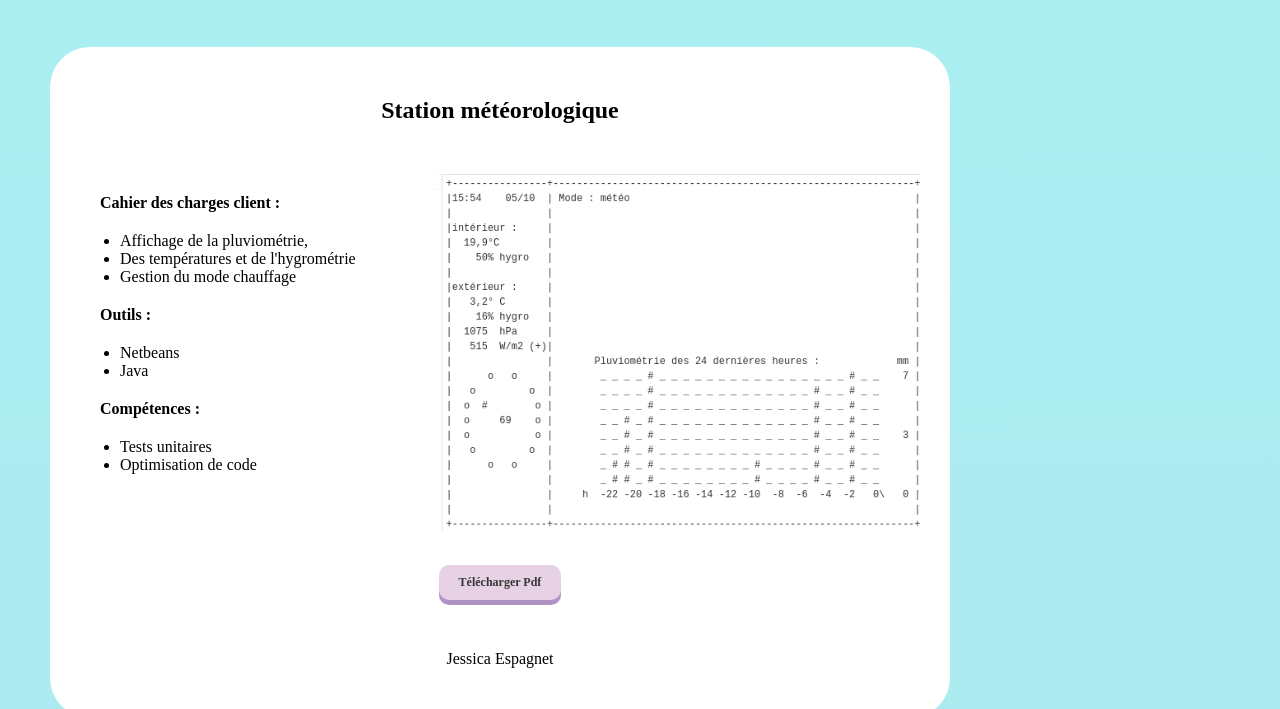
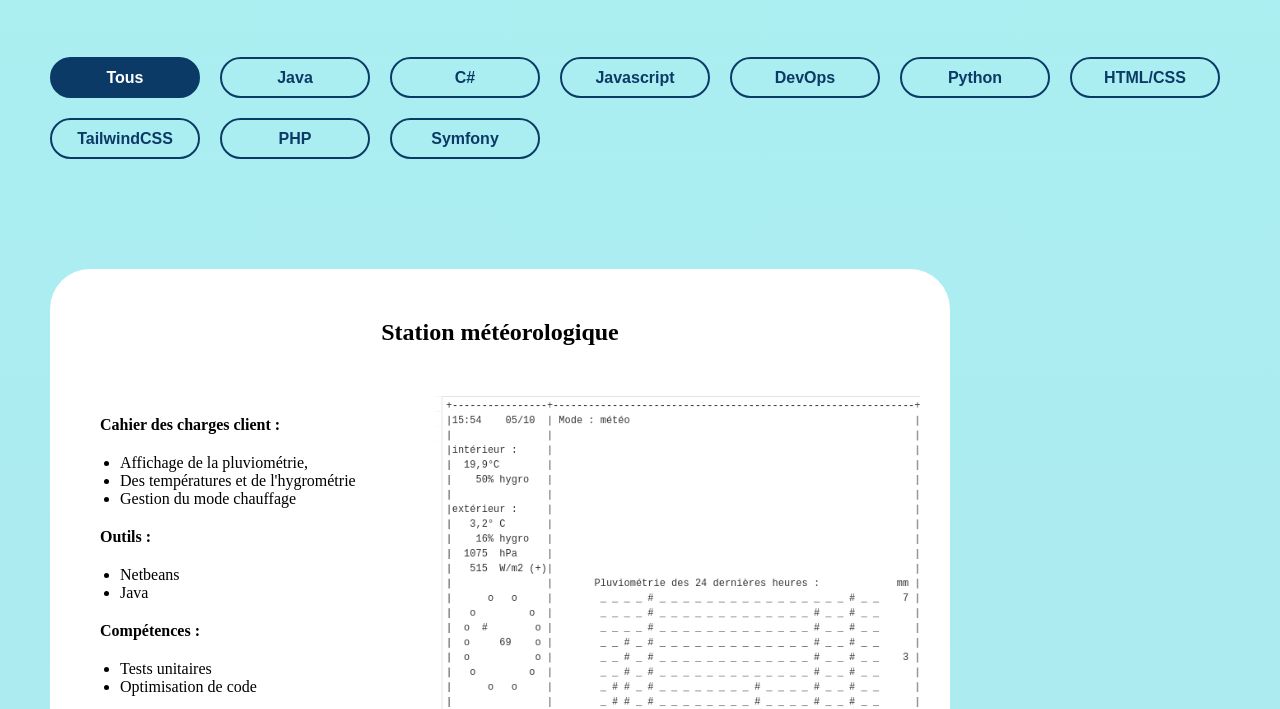
Before and after one commit to JessicaEspagnet/portfolio, a plain HTML site: page projets.html in a window 1280 px wide. Shown: the part 91-800 px from the top of the page. Drawn offline with Linux system fonts and the light colour scheme.

Commit message:
menu pour filtrer les projets par techno

```diff
--- a/css/projets.css
+++ b/css/projets.css
@@ -1,8 +1,11 @@
+:root {
+    --blue: #0b3a66;
+}
+
 body {
-  background: linear-gradient(#aaeff1, rgb(199, 178, 223));
-  background-repeat: no-repeat;
-  margin: 0;
-  padding: 0;
+    background: linear-gradient(#aaeff1, rgb(199, 178, 223)) no-repeat;
+    margin: 0;
+    padding: 0;
 }
 
 header nav ul {
@@ -100,40 +103,6 @@ h4 {
   padding: 40px;
 }
 
-/*.oc {
-  display: flex;
-  justify-content: space-between;
-}*/
-
-/*1*/
-/*
-.buttonPdf {
-  width: 80px;
-  display: inline-block;
-  padding: 10px 20px;
-  font-size: 18px;
-  cursor: pointer;
-  text-align: center;
-  text-decoration: none;
-  outline: none;
-  color: #fff;
-  background-color: #e5d3f0;
-  border: none;
-  border-radius: 15px;
-  box-shadow: 2px 7px #dad4d4;
-}
-
-.buttonPdf:hover {
-  background-color: #bf75d6;
-}
-
-.buttonPdf:active {
-  background-color: #a481c2;
-  box-shadow: 2px 6px #dad4d4;
-  transform: translateY(4px);
-  transform: translateX(4px);
-}*/
-/*2*/
 .buttonPdf {
   border: none;
   outline: none;
@@ -194,6 +163,55 @@ footer img {
   gap: 20px;
 }
 
+/* Menu filtre projets */
+
+.btn {
+    position: sticky;
+    top: 0;
+    display: flex;
+    flex-wrap: wrap;
+    align-items: center;
+    justify-content: start;
+    gap: 20px;
+    padding: 10px 0;
+    z-index: 1;
+    background: transparent;
+    backdrop-filter: blur(9px);
+}
+
+.btn button {
+    font-weight: 700;
+    border-radius: 30px;
+    background-size: 100% auto;
+    font-size: 1rem;
+    padding: 0.6em 1em;
+    width: 150px;
+    text-align: center;
+    text-decoration: none;
+    background-color: transparent;
+    color: var(--blue);
+    border: 2px solid var(--blue);
+}
+
+.btn button:hover {
+    background-position: right center;
+    color: white;
+    background-color: var(--blue);
+    cursor: pointer;
+}
+
+.btn button.active {
+    background-color: var(--blue);
+    color: white;
+}
+
+.filtre-projet {
+    display: flex;
+    align-items: center;
+    justify-content: center;
+    margin: 50px;
+}
+
 @media screen and (max-width: 500px) {
 
   .contenu {
--- a/projets.html
+++ b/projets.html
@@ -26,7 +26,21 @@
         </nav>
     </header>
     <main>
-        <div class="projet">
+        <div class="filtre-projet">
+            <div class="btn">
+                <button class="active">Tous</button>
+                <button>Java</button>
+                <button>C#</button>
+                <button>Javascript</button>
+                <button>DevOps</button>
+                <button>Python</button>
+                <button>HTML/CSS</button>
+                <button>TailwindCSS</button>
+                <button>PHP</button>
+                <button>Symfony</button>
+            </div>
+        </div>
+        <div class="projet" data-skills="Java">
             <h2> Station météorologique </h2>
             <div class="contenu">
                 <div class="description">
@@ -52,13 +66,11 @@
                     <img src="img/Odomo.png" alt="Odomo station météo">
                 </div>
             </div>
-            <!--<a href="img/pdf/retexOdomo.pdf" target="_blank"><button class="buttonPdf"> Télécharger Pdf </button></a>-->
             <a href="img/pdf/retexOdomo.pdf" target="_blank" class="buttonPdf"> Télécharger Pdf </a>
             <p class="signature"> Jessica Espagnet </p>
-            <!-- <p class="signature"> <div class="nom">Jessica Espagnet </div> <div class="annee">2024 </div></p>-->
         </div>
 
-        <div class="projet">
+        <div class="projet" data-skills="Java">
             <h2> Jeu de plateau </h2>
             <div class="contenu">
                 <div class="image">
@@ -88,7 +100,7 @@
             <p class="signature"> Jessica Espagnet </p>
         </div>
 
-        <div class="projet">
+        <div class="projet" data-skills="Java">
             <h2> IA d'un jeu de plateau </h2>
             <div class="contenu">
 
@@ -118,7 +130,7 @@
             <p class="signature"> Jessica Espagnet </p>
         </div>
 
-        <div class="projet">
+        <div class="projet" data-skills="DevOps">
             <h2> Installation d'une machine virtuelle Linux </h2>
             <div class="contenu">
                 <div class="image">
@@ -150,7 +162,7 @@
             <p class="signature"> Jessica Espagnet </p>
         </div>
 
-        <div class="projet">
+        <div class="projet" data-skills="HTML/CSS">
             <h2> Création d'un site web </h2>
             <div class="contenu">
                 <div class="description">
@@ -182,7 +194,7 @@
             <p class="signature"> Jessica Espagnet </p>
         </div>
 
-        <div class="projet">
+        <div class="projet" data-skills="Javascript">
             <h2> Pixel War </h2>
             <div class="contenu">
                 <div class="image">
@@ -215,7 +227,7 @@
             <p class="signature"> Jessica Espagnet </p>
         </div>
 
-        <div class="projet">
+        <div class="projet" data-skills="C#">
             <h2> Editeur de graphes </h2>
             <div class="contenu">
                 <div class="description">
@@ -244,7 +256,7 @@
             <p class="signature"> Jessica Espagnet </p>
         </div>
 
-        <div class="projet">
+        <div class="projet" data-skills="Java">
             <h2> Visualisation de graphes </h2>
             <div class="contenu">
                 <div class="image">
@@ -274,7 +286,7 @@
             <p class="signature"> Jessica Espagnet </p>
         </div>
 
-        <div class="projet">
+        <div class="projet" data-skills="Java">
             <h2> Jeu de labyrinthe </h2>
             <div class="contenu">
                 <div class="description">
@@ -309,7 +321,7 @@
             <p class="signature"> Jessica Espagnet </p>
         </div>
 
-        <div class="projet">
+        <div class="projet" data-skills="Symfony,TailwindCSS,PHP">
             <h2> RobotChamp </h2>
             <div class="contenu">
                 <div class="image">
@@ -345,7 +357,7 @@
             <p class="signature"> Jessica Espagnet </p>
         </div>
 
-        <div class="projet">
+        <div class="projet" data-skills="DevOps">
             <h2> Installation de services réseaux </h2>
             <div class="contenu">
                 <div class="description">
@@ -377,7 +389,7 @@
             <p class="signature"> Jessica Espagnet </p>
         </div>
 
-        <div class="projet">
+        <div class="projet" data-skills="Pyhton">
             <h2> Mini RSA </h2>
             <div class="contenu">
                 <div class="image">
@@ -412,7 +424,7 @@
             <p class="signature"> Jessica Espagnet </p>
         </div>
 
-        <div class="projet">
+        <div class="projet" data-skills="DevOps">
             <h2> Script gestion de prêts de documents </h2>
             <div class="contenu">
                 <div class="description">
@@ -463,6 +475,9 @@
             </a>
         </div>
     </footer>
+
+    <script type="module" src="projets.js"></script>
+
 </body>
 
 </html>
--- /dev/null
+++ b/projets.js
@@ -0,0 +1,31 @@
+const buttons = document.querySelectorAll(".btn button");
+const projects = document.querySelectorAll(".projet");
+
+const setActiveButton = (target) => {
+    buttons.forEach(btn => btn.classList.toggle('active', btn === target));
+};
+
+buttons.forEach((button) => {
+    button.addEventListener("click", (event) => {
+        setActiveButton(event.target);
+        const text = event.target.textContent;
+        filterProjects(text);
+    });
+});
+
+const filterProjects = (text) => {
+    projects.forEach((project) => {
+        const skills = project.getAttribute("data-skills").split(",");
+        let trouve = false;
+        for (let skill of skills) {
+            if (skill === text) {
+                trouve = true;
+            }
+        }
+        if (trouve || text === "Tous") {
+            project.style.display = "flex";
+        } else {
+            project.style.display = "none";
+        }
+    });
+};
```
